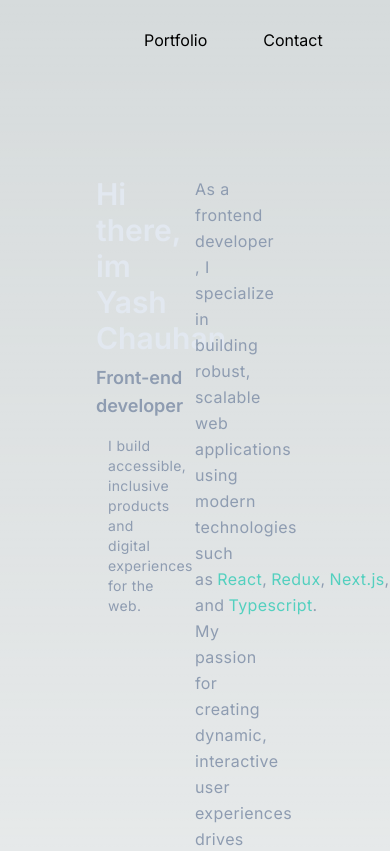
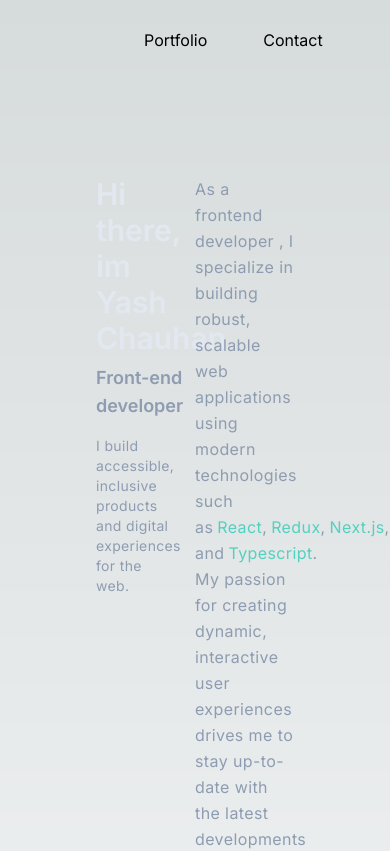
Before and after one commit to YashChauhan858/skords, a Next.js app: page / in a window 390 px wide. Shown: the top 851 px of the page. Built offline with nearby package versions, Linux system fonts and the light colour scheme.

Commit message:
Added desktop first media queries

```diff
--- a/tailwind.config.ts
+++ b/tailwind.config.ts
@@ -15,6 +15,20 @@ const config: Config = {
         badgeText: "#53d0bf",
       },
     },
+    // Desktop first media query
+    screens: {
+      xl: { max: "1279px" },
+      // => @media (max-width: 1279px) { ... }
+
+      lg: { max: "1023px" },
+      // => @media (max-width: 1023px) { ... }
+
+      md: { max: "767px" },
+      // => @media (max-width: 767px) { ... }
+
+      sm: { max: "639px" },
+      // => @media (max-width: 639px) { ... }
+    },
   },
   plugins: [],
 };
```
